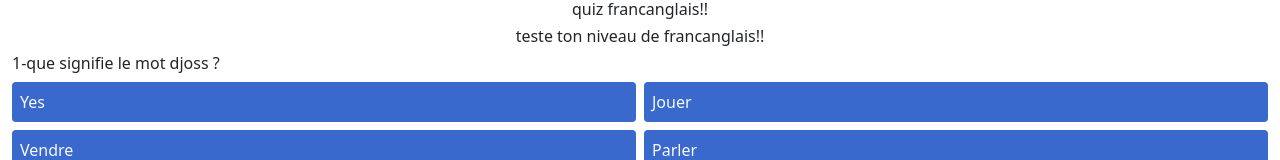
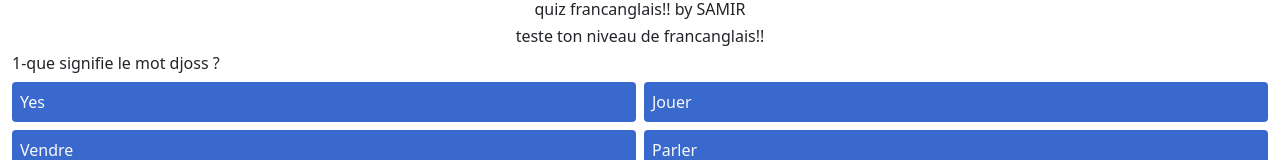
Before and after one commit to Sabo110/sabo110.github.io, a plain HTML site: page index.html in a window 1280 px wide. Shown: the top 160 px of the page. Drawn offline with nearby package versions, Linux system fonts and the light colour scheme.

Commit message:
ajout du prenom samir au titre

```diff
--- a/index.html
+++ b/index.html
@@ -12,7 +12,7 @@
 <body>
     <div class="container-fluid">
         <div id="app" class="">
-            <h1 class="">quiz francanglais!!</h1>
+            <h1 class="">quiz francanglais!! by SAMIR</h1>
             <h3 class="">teste ton niveau de francanglais!!</h3>
             <div v-for="question in questions">
                 <h6>{{question.libele}}</h6>
```
